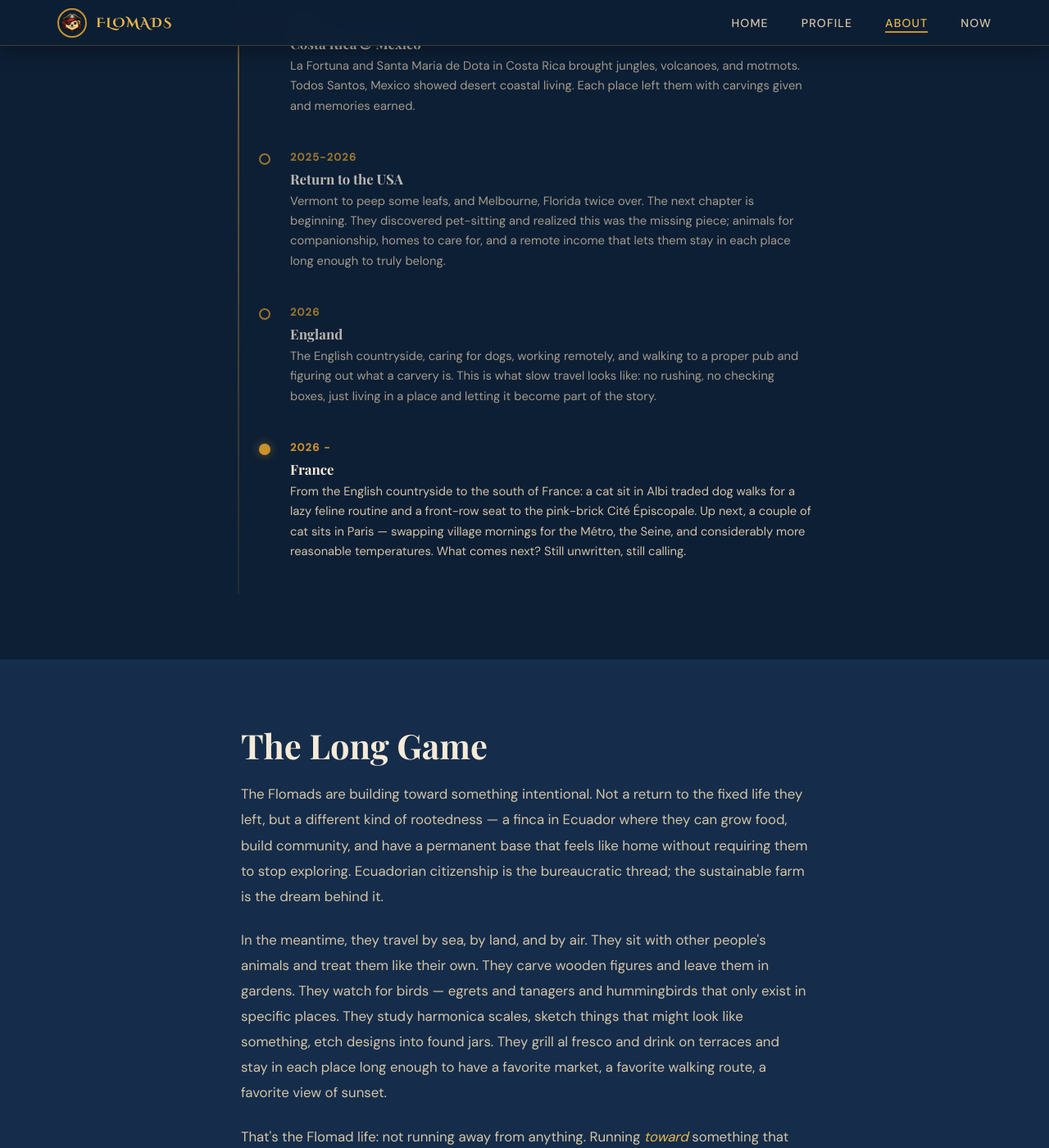
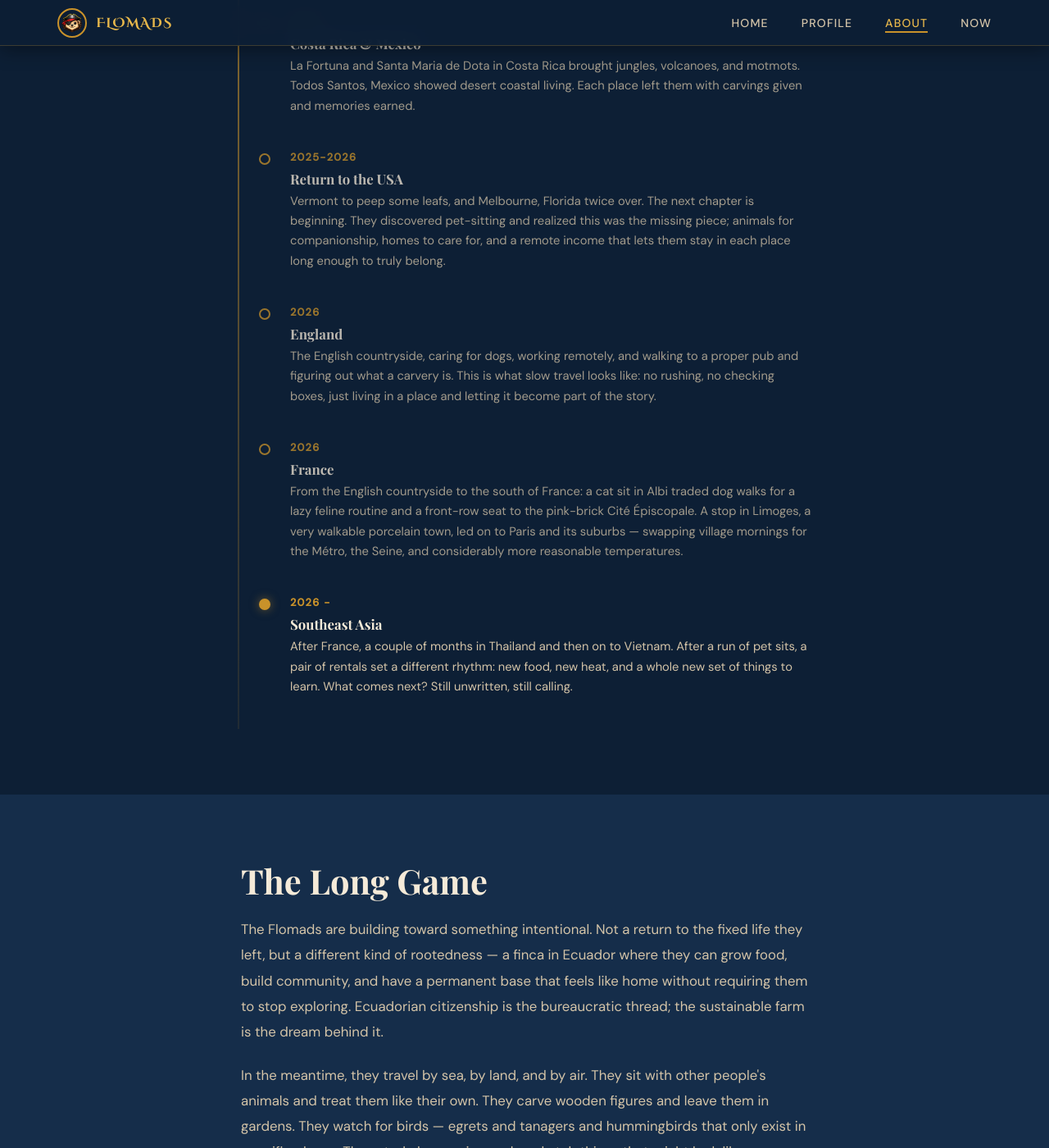
Before and after one commit to Synergy-UpLink/flomads, a Jekyll site: the page built from about/index.html, in a window 1280 px wide and 1400 px high, scrolled down 2775 px. Shown: the whole window at 82% size. Built offline with Jekyll 4.4.1, drawn with Linux system fonts in a browser that asks for light colours; some web fonts are replaced; some of the changed text lies outside the part shown.

Commit message:
quote css, some content changes

```diff
--- a/about/index.html
+++ b/about/index.html
@@ -175,15 +175,26 @@
           </p>
         </div>
       </div>
-      <div class="tl-item active" data-locations="albi-fr,limoges-fr,paris-fr">
+      <div class="tl-item" data-locations="albi-fr,limoges-fr,paris-fr,ris-orangis-fr">
+        <div class="tl-dot"></div>
+        <div class="tl-content">
+          <span class="tl-date">2026</span>
+          <h4>France</h4>
+          <p>From the English countryside to the south of France: a cat sit in Albi traded dog walks for a lazy
+            feline routine and a front-row seat to the pink-brick Cité Épiscopale. A stop in Limoges, a very walkable
+            porcelain town, led on to Paris and its suburbs — swapping village mornings for the Métro, the Seine, and
+            considerably more reasonable temperatures.
+          </p>
+        </div>
+      </div>
+      <div class="tl-item active" data-locations="bangkok-thailand,hanoi-vietnam">
         <div class="tl-dot"></div>
         <div class="tl-content">
           <span class="tl-date">2026 - </span>
-          <h4>France</h4>
-          <p>From the English countryside to the south of France: a cat sit in Albi traded dog walks for a lazy
-            feline routine and a front-row seat to the pink-brick Cité Épiscopale. Up next, a couple of cat sits in
-            Paris — swapping village mornings for the Métro, the Seine, and considerably more
-            reasonable temperatures. What comes next? Still unwritten, still calling.
+          <h4>Southeast Asia</h4>
+          <p>After France, a couple of months in Thailand and then on to Vietnam. After a run of pet sits, a pair of
+            rentals set a different rhythm: new food, new heat, and a whole new set of things to learn. What comes
+            next? Still unwritten, still calling.
           </p>
         </div>
       </div>
@@ -205,7 +216,7 @@
       like something, etch designs into found jars. They grill al fresco and drink on terraces and stay in each place
       long enough to have a favorite market, a favorite walking route, a favorite view of sunset.</p>
     <p>That's the Flomad life: not running away from anything. Running <em>toward</em> something that gets more
-      interesting, more rich, more *real* the closer they get. One place at a time, one meal at a time, one carved gnome
+      interesting, more rich, more <em>real</em> the closer they get. One place at a time, one meal at a time, one carved gnome
       at a time.</p>
   </div>
 </section>
--- a/assets/css/style.css
+++ b/assets/css/style.css
@@ -774,6 +774,16 @@
   margin-bottom: 0.8rem;
 }
 .location-block { border-color: rgba(201,146,42,0.3); background: rgba(201,146,42,0.06); }
+.location-block blockquote {
+  margin: 1rem 0 0;
+  padding-left: 1.2rem;
+  border-left: 2px solid var(--gold);
+  font-family: var(--font-display);
+  font-style: italic;
+  color: var(--cream);
+}
+.location-block blockquote footer { margin-top: 0.5rem; font-size: 0.9rem; font-style: normal; opacity: 0.8; }
+.location-block blockquote cite { font-style: italic; }
 
 .now-sub-items { display: flex; flex-direction: column; gap: 1.2rem; }
 .now-sub { padding-bottom: 1.2rem; border-bottom: 1px solid rgba(255,255,255,0.06); }
```
Also changed, not shown: now/index.html (+8 -8 lines).
